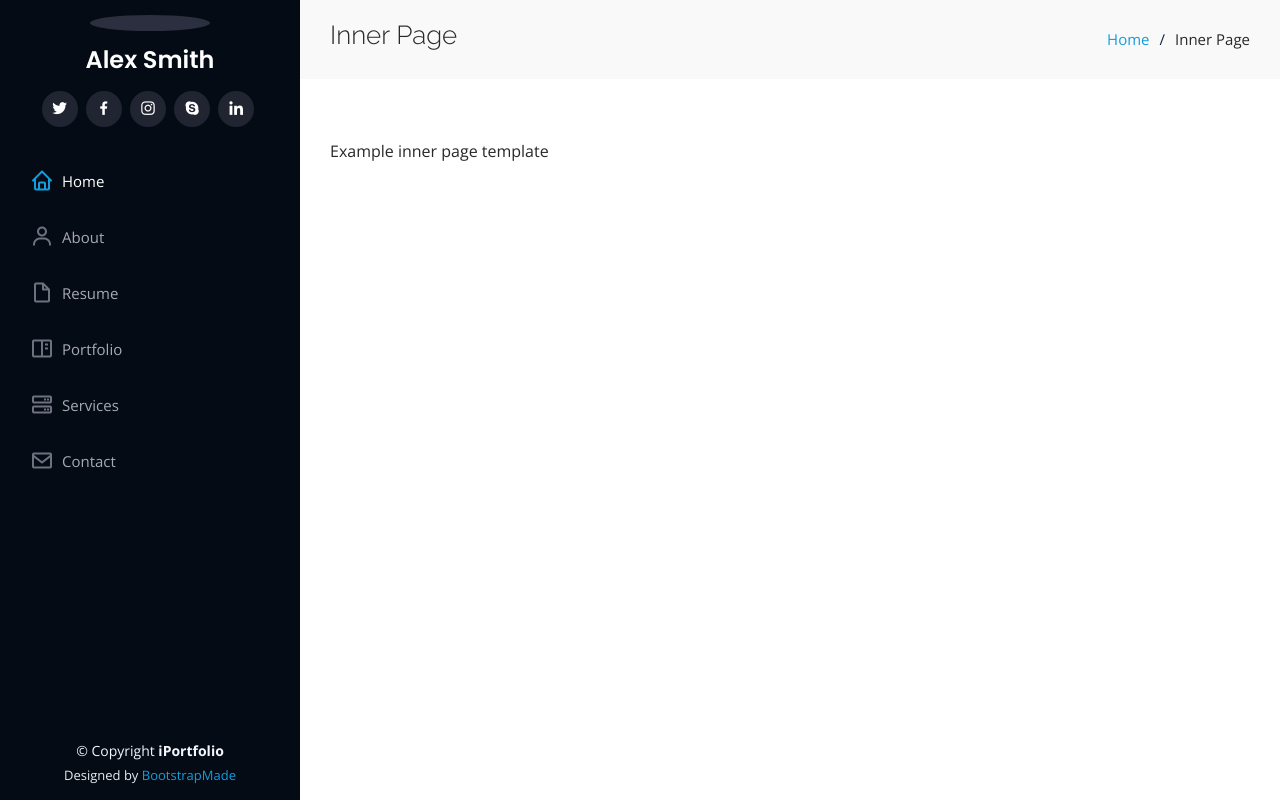
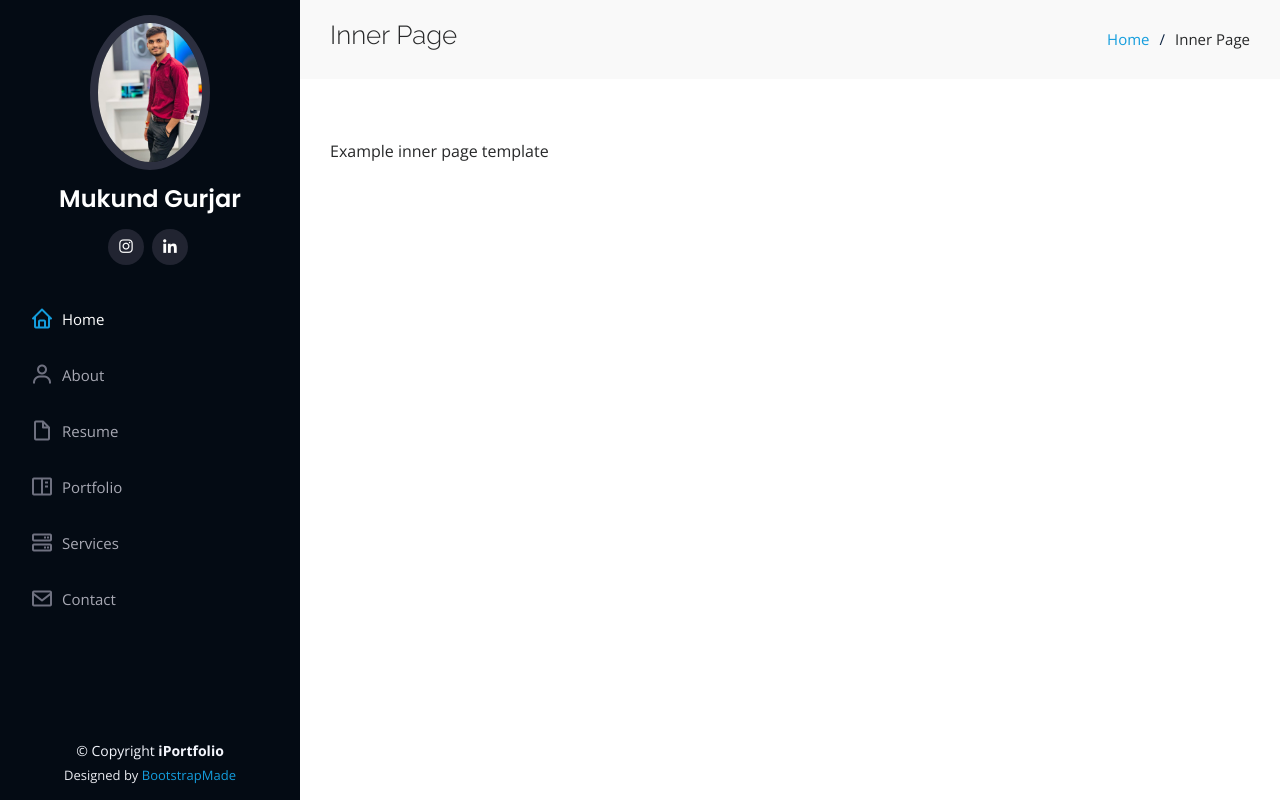
Before and after one commit to Mukundgurjar23/Mukund-portfolio, a plain HTML site: page inner-page.html in a window 1280 px wide. Drawn offline with nearby package versions, Linux system fonts and the light colour scheme.

Commit message:
Update inner-page.html

```diff
--- a/inner-page.html
+++ b/inner-page.html
@@ -10,8 +10,8 @@
   <meta content="" name="keywords">
 
   <!-- Favicons -->
-  <link href="assets/img/favicon.png" rel="icon">
-  <link href="assets/img/apple-touch-icon.png" rel="apple-touch-icon">
+  <link href="assets/img/Untitled design(7).png" rel="icon">
+  <link href="assets/img/Untitled design(7).png" rel="logo">
 
   <!-- Google Fonts -->
   <link href="https://fonts.googleapis.com/css?family=Open+Sans:300,300i,400,400i,600,600i,700,700i|Raleway:300,300i,400,400i,500,500i,600,600i,700,700i|Poppins:300,300i,400,400i,500,500i,600,600i,700,700i" rel="stylesheet">
@@ -46,14 +46,14 @@
     <div class="d-flex flex-column">
 
       <div class="profile">
-        <img src="assets/img/profile-img.jpg" alt="" class="img-fluid rounded-circle">
-        <h1 class="text-light"><a href="index.html">Alex Smith</a></h1>
+        <img src="assets/img/profile.jpg" alt="" class="img-fluid rounded-circle">
+        <h1 class="text-light"><a href="index.html">Mukund Gurjar</a></h1>
         <div class="social-links mt-3 text-center">
-          <a href="#" class="twitter"><i class="bx bxl-twitter"></i></a>
-          <a href="#" class="facebook"><i class="bx bxl-facebook"></i></a>
-          <a href="#" class="instagram"><i class="bx bxl-instagram"></i></a>
-          <a href="#" class="google-plus"><i class="bx bxl-skype"></i></a>
-          <a href="#" class="linkedin"><i class="bx bxl-linkedin"></i></a>
+          <!-- <a href="#" class="twitter"><i class="bx bxl-twitter"></i></a>
+          <a href="#" class="facebook"><i class="bx bxl-facebook"></i></a> -->
+          <a href="https://www.instagram.com/mukund_gurjar23/?igsh=eXgydGszemQxMTh3" class="instagram"><i class="bx bxl-instagram"></i></a>
+          <!-- <a href="#" class="google-plus"><i class="bx bxl-skype"></i></a> -->
+          <a href="https://www.linkedin.com/in/mukund-malgaya-08430725a/?utm_source=share&utm_campaign=share_via&utm_content=profile&utm_medium=android_app" class="linkedin"><i class="bx bxl-linkedin"></i></a>
         </div>
       </div>
 
```
